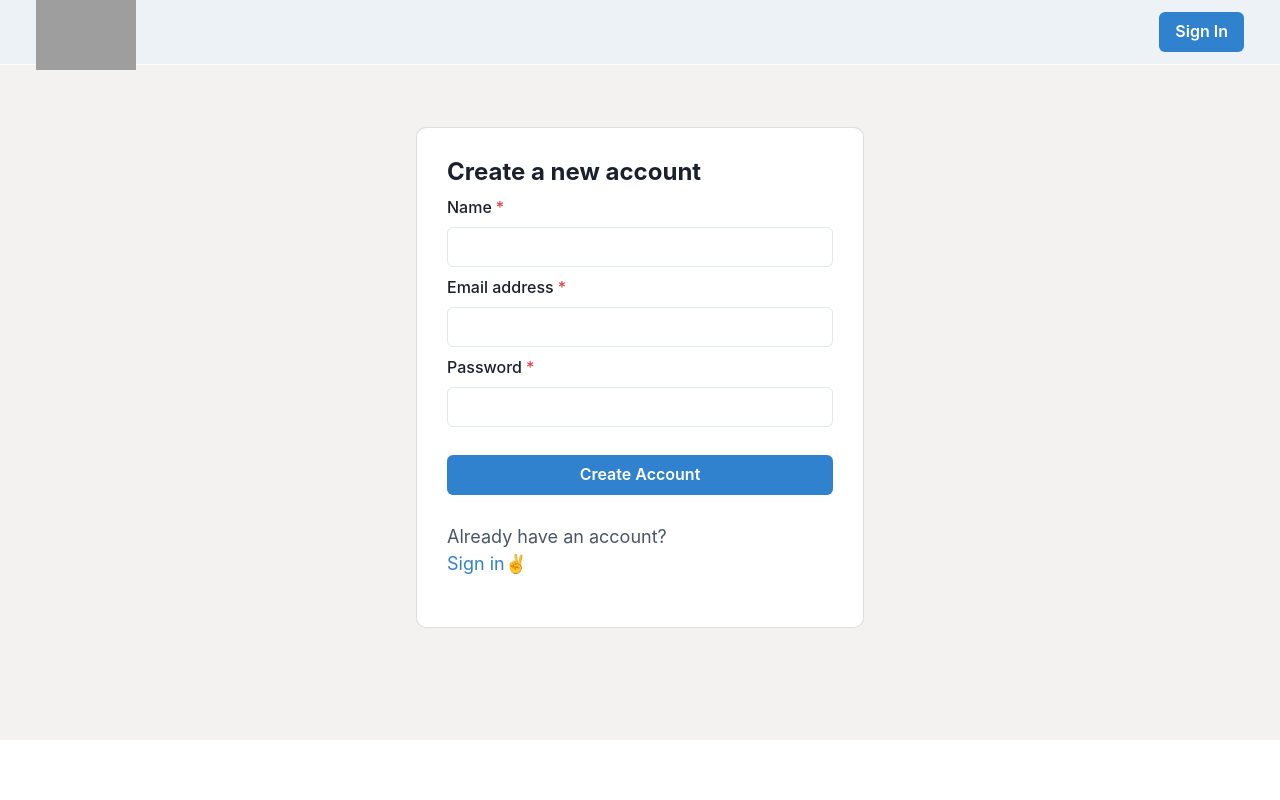
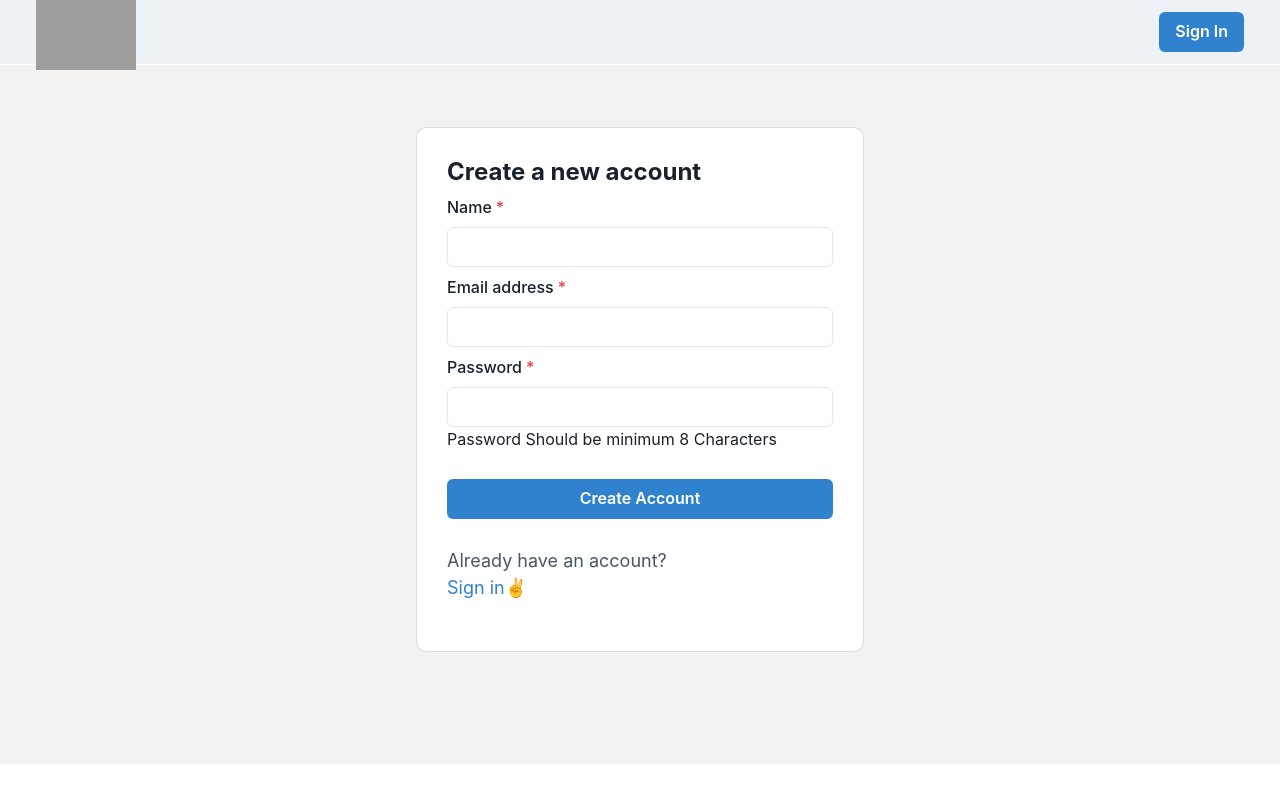
Before and after one commit to Arjun-9696/Avidus-Airbnb-hotel-booking-app, a React (Create React App) app in the folder avidus_airbon_like_app_frontend/: page /signup in a window 1280 px wide. Built offline with nearby package versions, Linux system fonts and the light colour scheme; grey boxes are pictures that could not be loaded.

Commit message:
validation bug fixed and password text added

```diff
--- a/avidus_airbon_like_app_frontend/src/Components/SignUp/SignUp.js
+++ b/avidus_airbon_like_app_frontend/src/Components/SignUp/SignUp.js
@@ -61,6 +61,7 @@ const Signup = () => {
             isClosable: true,
             position: 'top',
         });
+        window.location.reload();
     }
 
     const signupHandler = () => {
@@ -128,6 +129,7 @@ const Signup = () => {
                                         setter({ type: 'password', payload: e.target.value })
                                     }
                                 />
+                                <Text>Password Should be minimum 8 Characters</Text>
                             </FormControl>
                             <Stack>
                                 <Button
--- a/avidus_airbon_like_app_frontend/src/Redux/Auth/actions.js
+++ b/avidus_airbon_like_app_frontend/src/Redux/Auth/actions.js
@@ -2,7 +2,6 @@ import * as types from './actionTypes';
 import axios from 'axios';
 
 const register = (payload) => (dispatch) => {
-    console.log('payload:', payload);
     dispatch({ type: types.REGISTER_REQUEST });
 
     return axios
```
